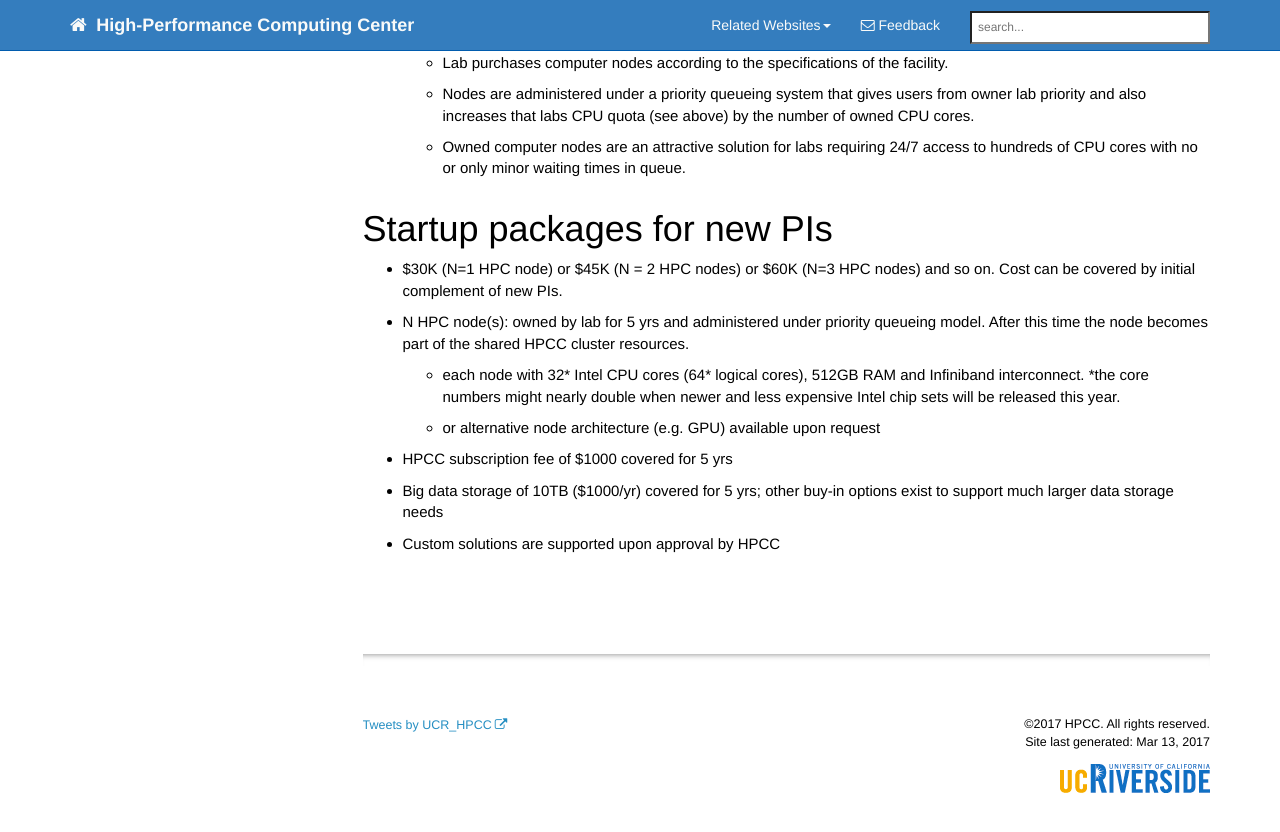
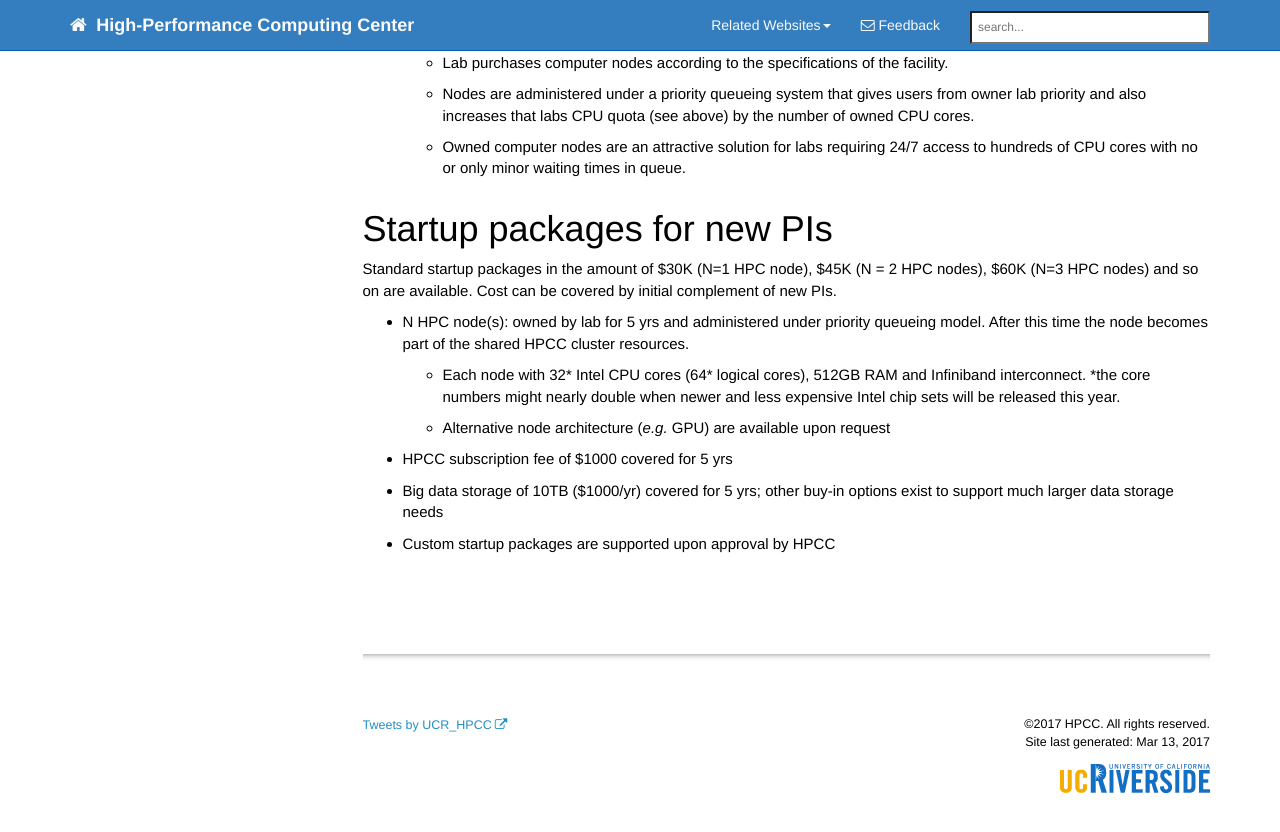
Before and after one commit to tgirke/rcf, a Jekyll site: the page built from rates.md, in a window 1280 px wide and 900 px high, scrolled down 1096 px. Shown: the top 832 px of the window. Built offline with Jekyll 4.4.1, drawn with Linux system fonts in a browser that asks for light colours; nearby versions of some CDN libraries; comment, search, counter and statistics services are not loaded.

Commit message:
content edits

```diff
--- a/rates.md
+++ b/rates.md
@@ -42,12 +42,13 @@ The registration provides access to the following resources:
 
 # Startup packages for new PIs
 
-* $30K (N=1 HPC node) or $45K (N = 2 HPC nodes) or $60K (N=3 HPC nodes) and so on. Cost can be covered by initial complement of new PIs.
+Standard startup packages in the amount of $30K (N=1 HPC node), $45K (N = 2 HPC nodes), $60K (N=3 HPC nodes) and so on are available. Cost can be covered by initial complement of new PIs.
+
 * N HPC node(s): owned by lab for 5 yrs and administered under priority queueing model. After this time the node becomes part of the shared HPCC cluster resources.
 
-    * each node with 32* Intel CPU cores (64* logical cores), 512GB RAM and Infiniband interconnect. *the core numbers might nearly double when newer and less expensive Intel chip sets will be released this year.
-    * or alternative node architecture (e.g. GPU) available upon request
+    * Each node with 32* Intel CPU cores (64* logical cores), 512GB RAM and Infiniband interconnect. *the core numbers might nearly double when newer and less expensive Intel chip sets will be released this year.
+    * Alternative node architecture (_e.g._ GPU) are available upon request
 
 * HPCC subscription fee of $1000 covered for 5 yrs
 * Big data storage of 10TB ($1000/yr) covered for 5 yrs; other buy-in options exist to support much larger data storage needs
-* Custom solutions are supported upon approval by HPCC
+* Custom startup packages are supported upon approval by HPCC
```
